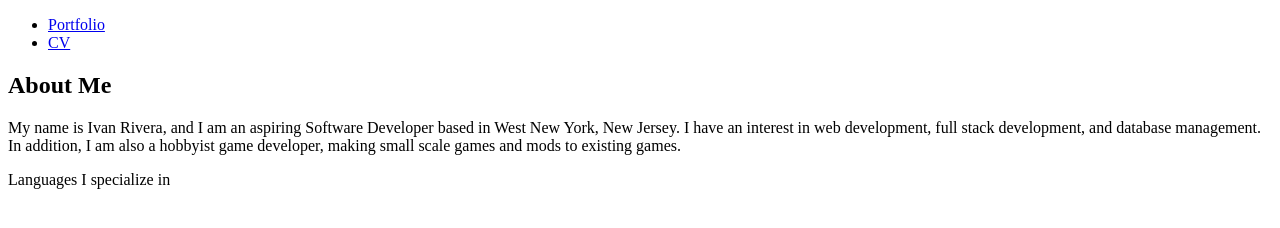
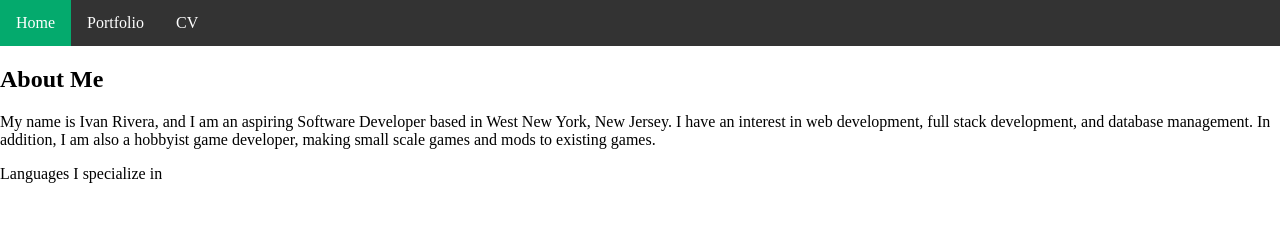
Before and after one commit to iarivera/iarivera.github.io, a plain HTML site: page index.html in a window 1280 px wide. Drawn offline with Linux system fonts and the light colour scheme.

Commit message:
added navbar, further styling willl be done a later date

```diff
--- a/index.html
+++ b/index.html
@@ -2,20 +2,17 @@
 <html lang="en">
     <head>
         <meta charset="utf-8">
-        <meta name="viewport" content="width=device-width, initial-scale=1">
+        <meta name="viewport" content="width=device-width, initial-scale=1.0">
+        <link rel="stylesheet" href="styles.css">
         <title>iarivera's page</title>
     </head>
     <body>
-      <div class="navbar">
-        <div class="nav">
-          <ul>
+        <ul class="topnav">
+            <li><a class="active" href="#">Home</a></li>
             <li><a href="pages/portfolio.html">Portfolio</a></li>
             <li><a href="files/Rivera,Ivan_Resume.pdf">CV</a></li>
-          </ul>
-        </div>
-      </div>
-      <div class="sidebar"></div>
-      <div class="main">
+        </ul>
+      <div class="main" style="pad: 0 16px;">
         <h2>About Me</h2>
         <p>
           My name is Ivan Rivera, and I am an aspiring Software Developer based in West New York, New Jersey.
--- a/styles.css
+++ b/styles.css
@@ -1,10 +1,35 @@
-div.about {
-    padding: 50px;
-    ul {
-        list-style-type: none;
-    }
+body {
+    margin: 0;
 }
 
-div.contact {
-    padding: 50px;
+ul.topnav {
+    list-style-type: none;
+    margin: 0;
+    padding: 0;
+    position: sticky;
+    overflow: hidden;
+    background-color: #333;
 }
+
+ul.topnav li { float: left; }
+
+ul.topnav li a {
+    display: block;
+    color: white;
+    text-align: center;
+    padding: 14px 16px;
+    text-decoration: none;
+}
+
+ul.topnav li a:hover:not(.active) {
+    background-color: #111;
+}
+
+ul.topnav li a.active {background-color: #04AA6D;}
+
+ul.topnav li.right {float: right;}
+
+@media screen and (max-width: 600px) {
+  ul.topnav li.right,
+  ul.topnav li {float: none;}
+}
```
Also changed, not shown: pages/portfolio.html (+6 -0 lines).
